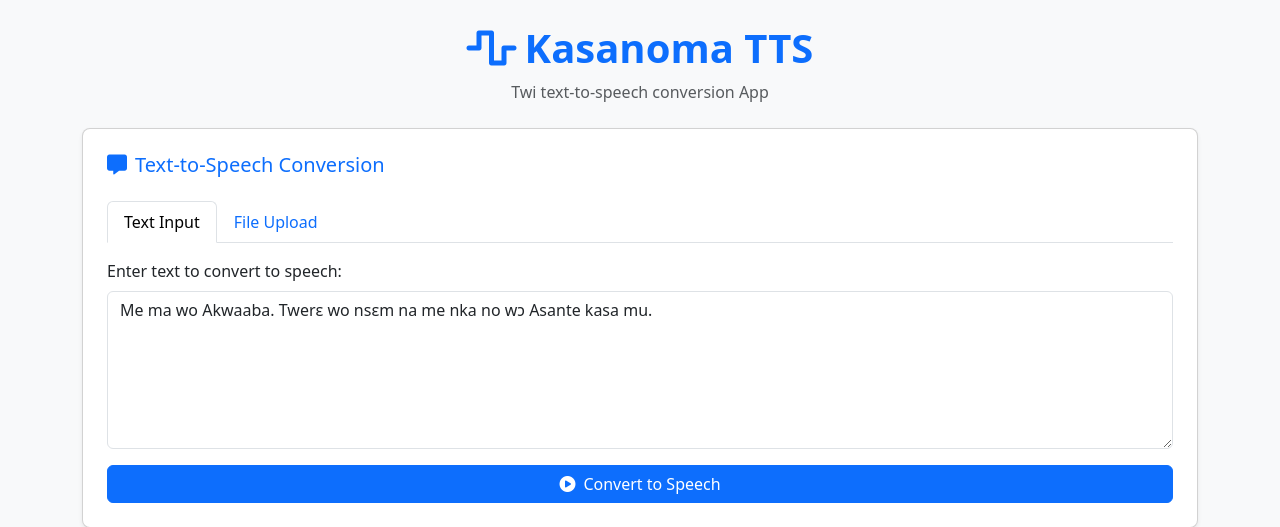
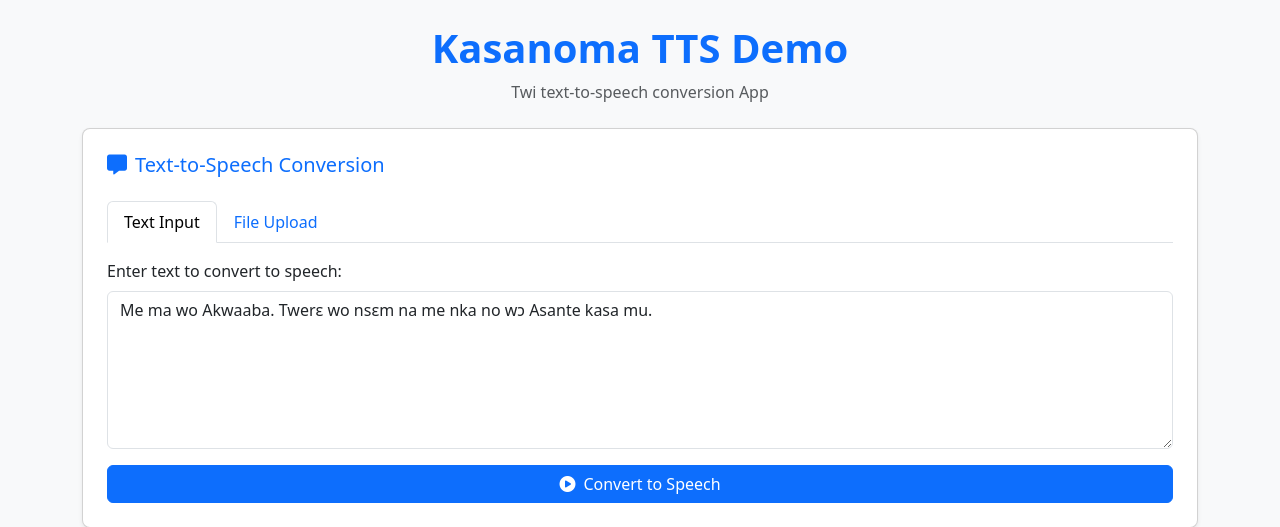
Before and after one commit to michsethowusu/kasanoma, a Flask app: page / in a window 1280 px wide. Shown: the top 527 px of the page. Run offline with Flask 3, Linux system fonts and the light colour scheme; some libraries are stand-ins or nearby versions.

Commit message:
Update index.html

```diff
--- a/templates/index.html
+++ b/templates/index.html
@@ -3,7 +3,7 @@
 <head>
   <meta charset="UTF-8">
   <meta name="viewport" content="width=device-width, initial-scale=1.0">
-  <title>Kasanoma TTS</title>
+  <title>Kasanoma TTS Demo</title>
 
   <!-- Bootstrap CSS -->
   <link href="https://cdn.jsdelivr.net/npm/bootstrap@5.3.3/dist/css/bootstrap.min.css" rel="stylesheet">
@@ -42,7 +42,7 @@
   <div class="container py-4">
     <header class="text-center mb-4">
       <h1 class="fw-semibold text-primary">
-        <i class="fas fa-wave-square me-2"></i>Kasanoma TTS
+        Kasanoma TTS Demo
       </h1>
       <p class="text-muted">Twi text-to-speech conversion App</p>
     </header>
```
